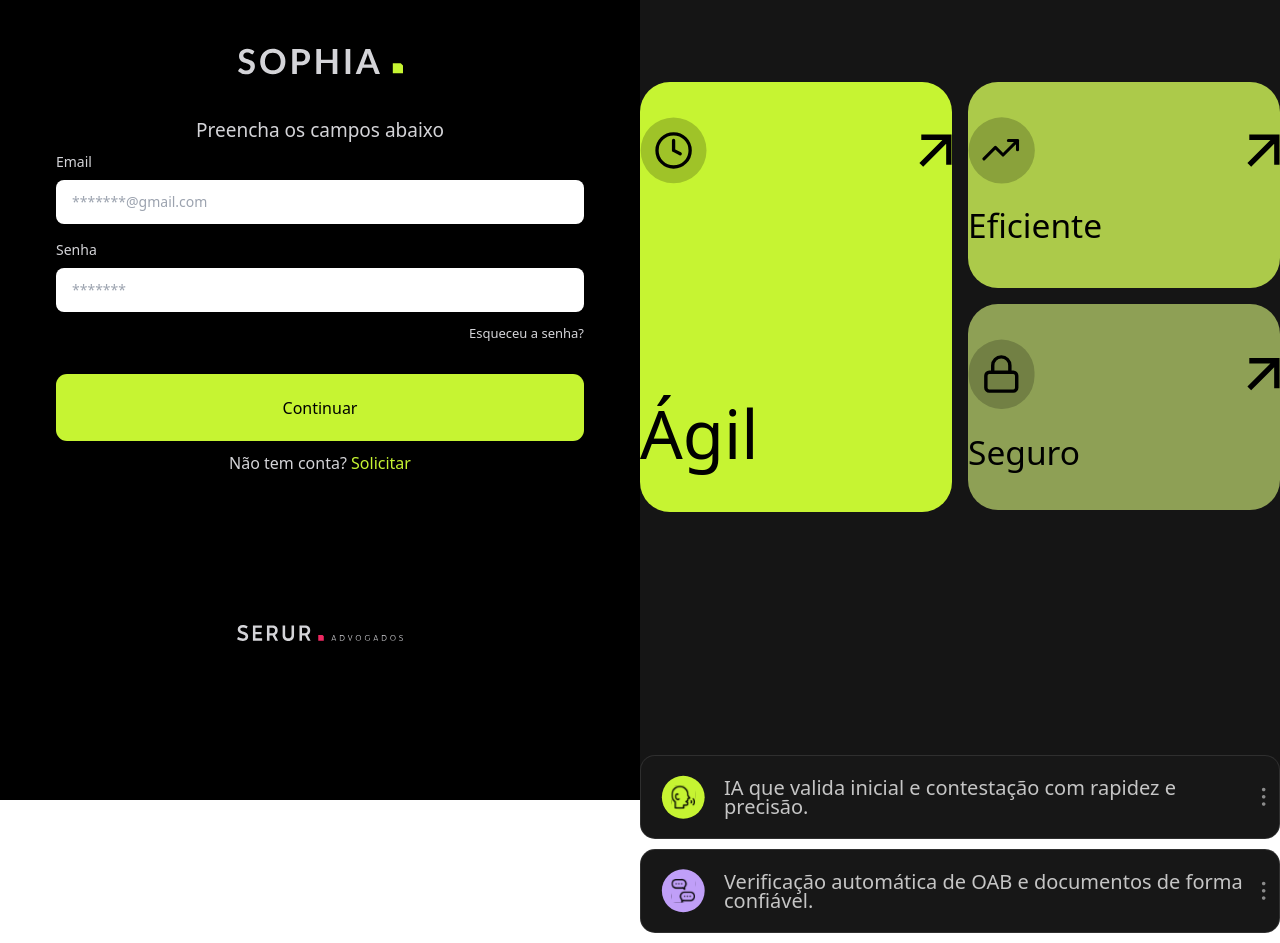
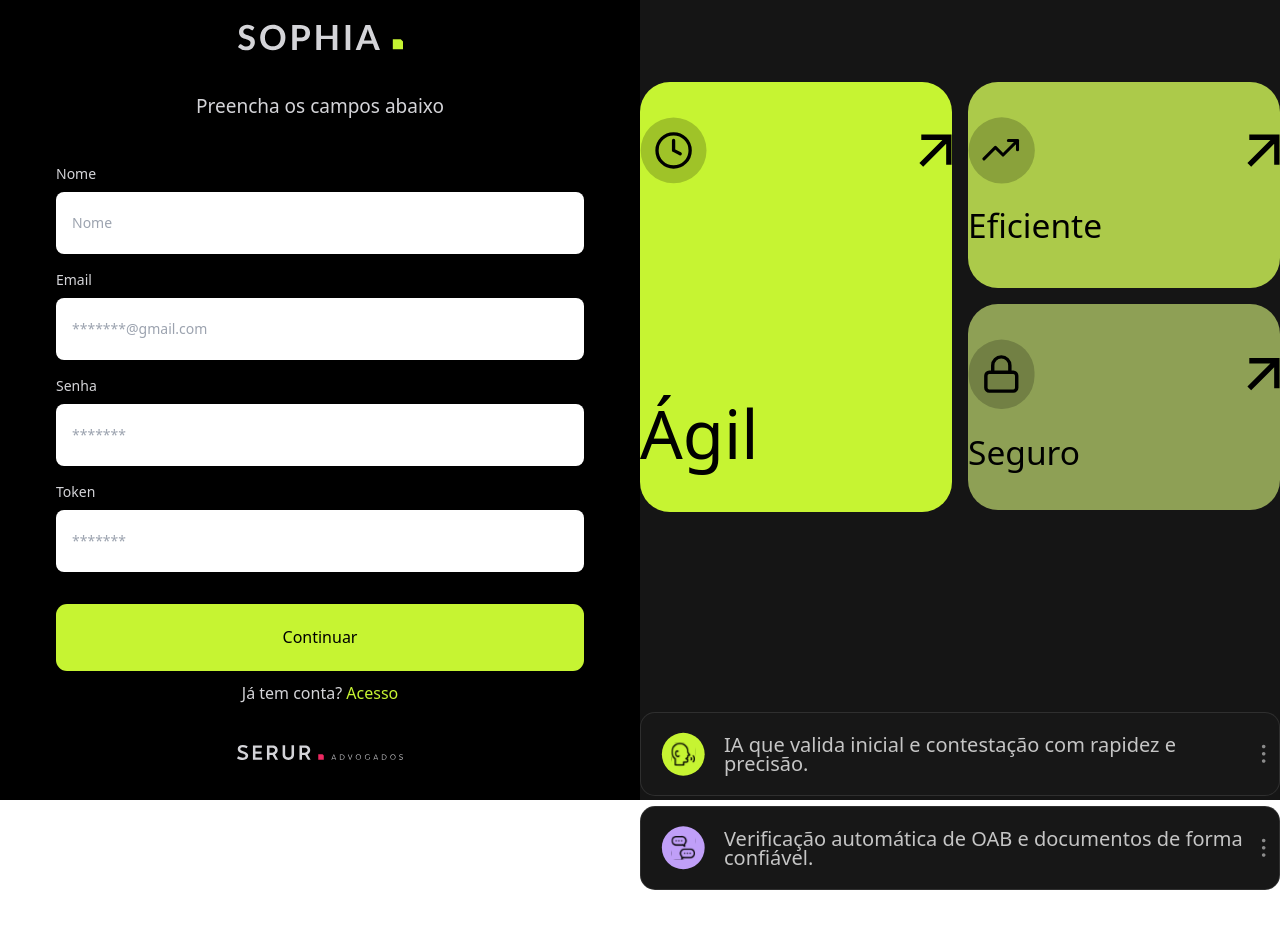
Before and after one commit to revelatiostudio/serur-login, a Next.js app: page / in a window 1280 px wide. Both pictures are taken after a click on the link "Solicitar". After the commit the page ends 900 px from the top, so only its background shows below. Built offline with nearby package versions, Linux system fonts and the light colour scheme.

Commit message:
finalizando tela de login e de cadastro

```diff
--- a/src/app/page.css
+++ b/src/app/page.css
@@ -16,7 +16,7 @@
 .sec-login .login {
     width: 100%;
     max-width: 36.375rem;
-    height: 45.125rem;
+    /* height: 45.125rem; */
     display: flex;
     flex-direction: column;
     align-items: center;
@@ -25,6 +25,11 @@
 
 .p-text {
     margin-top: 25px;
+    margin-bottom: 81px;
+}
+.p-text.cadastro {
+    margin-top: 25px;
+    margin-bottom: 36px;
 }
 
 .p-text p {
@@ -199,7 +204,7 @@
 .min-cards {
     width: 100%;
     max-width: 49.3125rem;
-    margin-top: 243px;
+    margin-top: 200px;
 
 }
 .min-cards p {
--- a/src/app/page.js
+++ b/src/app/page.js
@@ -1,3 +1,4 @@
+'use client'
 import "./page.css";
 
 import sophiaLogo from '../assets/sophiaLogo.svg'
@@ -10,11 +11,14 @@ import ia from '../assets/ia.svg'
 import dots from '../assets/dots.svg'
 import msg from '../assets/msg.svg'
 import Image from 'next/image'
+import { useState } from "react";
 
 export default function Home() {
+
+  const [temLogin, setTemLogin] = useState(true)
+
+  function Login() {
     return (
-    <section className="container-cadastros">
-      <div className="sec-login">
       <div className="login">
         <Image
           src={sophiaLogo}
@@ -28,12 +32,12 @@ export default function Home() {
 
         <div className="sec-campos">
           <div class="w-full">
-              <label for="input-label" class="block text-sm font-medium mb-2 dark:text-white">Email</label>
-              <input type="email" id="input-label" class="py-3 px-4 block w-full border-gray-200 rounded-lg text-sm focus:border-blue-500 focus:ring-blue-500 disabled:opacity-50 disabled:pointer-events-none dark:bg-customGray dark:border-neutral-700 dark:text-neutral-400 dark:placeholder-neutral-500 dark:focus:ring-neutral-600" placeholder="*******@gmail.com" />
+            <label for="input-label" class="block text-[18px] text-sm font-medium mb-2 dark:text-white">Email</label>
+            <input required type="email" id="input-label" class="h-[62px] py-3 px-4 block w-full border-gray-200 rounded-lg text-sm focus:border-blue-500 focus:ring-blue-500 disabled:opacity-50 disabled:pointer-events-none dark:bg-customGray dark:border-neutral-700 dark:text-neutral-400 dark:placeholder-neutral-500 dark:focus:ring-neutral-600" placeholder="*******@gmail.com" />
           </div>
           <div class="w-full mt-4 ">
-              <label for="input-label" class="block text-sm font-medium mb-2 dark:text-white">Senha</label>
-              <input type="email" id="input-label" class="py-3 px-4 block w-full border-gray-200 rounded-lg text-sm focus:border-blue-500 focus:ring-blue-500 disabled:opacity-50 disabled:pointer-events-none dark:bg-customGray dark:border-neutral-700 dark:text-neutral-400 dark:placeholder-neutral-500 dark:focus:ring-neutral-600" placeholder="*******" />
+            <label for="input-label" class="block text-[18px] text-sm font-medium mb-2 dark:text-white">Senha</label>
+            <input required type="email" id="input-label" class="h-[62px] py-3 px-4 block w-full border-gray-200 rounded-lg text-sm focus:border-blue-500 focus:ring-blue-500 disabled:opacity-50 disabled:pointer-events-none dark:bg-customGray dark:border-neutral-700 dark:text-neutral-400 dark:placeholder-neutral-500 dark:focus:ring-neutral-600" placeholder="*******" />
           </div>
           <p><a>Esqueceu a senha?</a></p>
         </div>
@@ -41,7 +45,7 @@ export default function Home() {
         <div className="campos-btn">
           <button>Continuar</button>
         </div>
-          <p className="p2">Não tem conta? <a>Solicitar</a></p>
+        <p className="p2">Não tem conta? <a onClick={() => { setTemLogin(false) }}>Solicitar</a></p>
 
         <Image
           style={{ marginTop: '150px' }}
@@ -52,6 +56,75 @@ export default function Home() {
         />
 
       </div>
+
+    )
+
+  }
+
+  function Cadastro() {
+    return (
+      <div className="login">
+        <Image
+          src={sophiaLogo}
+          width={166}
+          height={44}
+          alt="sophia logo"
+        />
+        <div className="p-text cadastro">
+          <p>Preencha os campos abaixo</p>
+        </div>
+
+        <div className="sec-campos">
+
+          <div class="w-full">
+            <label for="input-label" class="block text-[18px] text-sm font-medium mb-2 dark:text-white">Nome</label>
+            <input required type="email" id="input-label" class="h-[62px] py-3 px-4 block w-full border-gray-200 rounded-lg text-sm focus:border-blue-500 focus:ring-blue-500 disabled:opacity-50 disabled:pointer-events-none dark:bg-customGray dark:border-neutral-700 dark:text-neutral-400 dark:placeholder-neutral-500 dark:focus:ring-neutral-600" placeholder="Nome" />
+          </div>
+
+          <div class="w-full mt-4">
+            <label for="input-label" class="block text-[18px] text-sm font-medium mb-2 dark:text-white">Email</label>
+            <input required type="email" id="input-label" class="h-[62px] py-3 px-4 block w-full border-gray-200 rounded-lg text-sm focus:border-blue-500 focus:ring-blue-500 disabled:opacity-50 disabled:pointer-events-none dark:bg-customGray dark:border-neutral-700 dark:text-neutral-400 dark:placeholder-neutral-500 dark:focus:ring-neutral-600" placeholder="*******@gmail.com" />
+          </div>
+
+          <div class="w-full mt-4 ">
+            <label for="input-label" class="block text-[18px] text-sm font-medium mb-2 dark:text-white">Senha</label>
+            <input required type="email" id="input-label" class="h-[62px] py-3 px-4 block w-full border-gray-200 rounded-lg text-sm focus:border-blue-500 focus:ring-blue-500 disabled:opacity-50 disabled:pointer-events-none dark:bg-customGray dark:border-neutral-700 dark:text-neutral-400 dark:placeholder-neutral-500 dark:focus:ring-neutral-600" placeholder="*******" />
+          </div>
+
+          <div class="w-full mt-4">
+            <label for="input-label" class="block text-[18px] text-sm font-medium mb-2 dark:text-white">Token</label>
+            <input required type="email" id="input-label" class="h-[62px] py-3 px-4 block w-full border-gray-200 rounded-lg text-sm focus:border-blue-500 focus:ring-blue-500 disabled:opacity-50 disabled:pointer-events-none dark:bg-customGray dark:border-neutral-700 dark:text-neutral-400 dark:placeholder-neutral-500 dark:focus:ring-neutral-600" placeholder="*******" />
+          </div>
+
+        </div>
+
+        <div className="campos-btn">
+          <button>Continuar</button>
+        </div>
+        <p className="p2">Já tem conta? <a onClick={() => { setTemLogin(true) }}>Acesso</a></p>
+
+        <Image
+          style={{ marginTop: '40px' }}
+          src={serur}
+          width={166}
+          height={44}
+          alt="serur logo"
+        />
+
+      </div>
+    )
+
+  }
+  return (
+    <section className="container-cadastros">
+      <div className="sec-login">
+        {temLogin ?
+          <Login />
+          :
+          <Cadastro />
+
+        }
+
 
       </div>
       <div className="sec-opcoes">
@@ -126,7 +199,6 @@ export default function Home() {
 
           </div>
 
-
         </div>
         <div className="min-cards">
           <div className="card">
```
Lines whose indentation alone changed are shown as unchanged.
